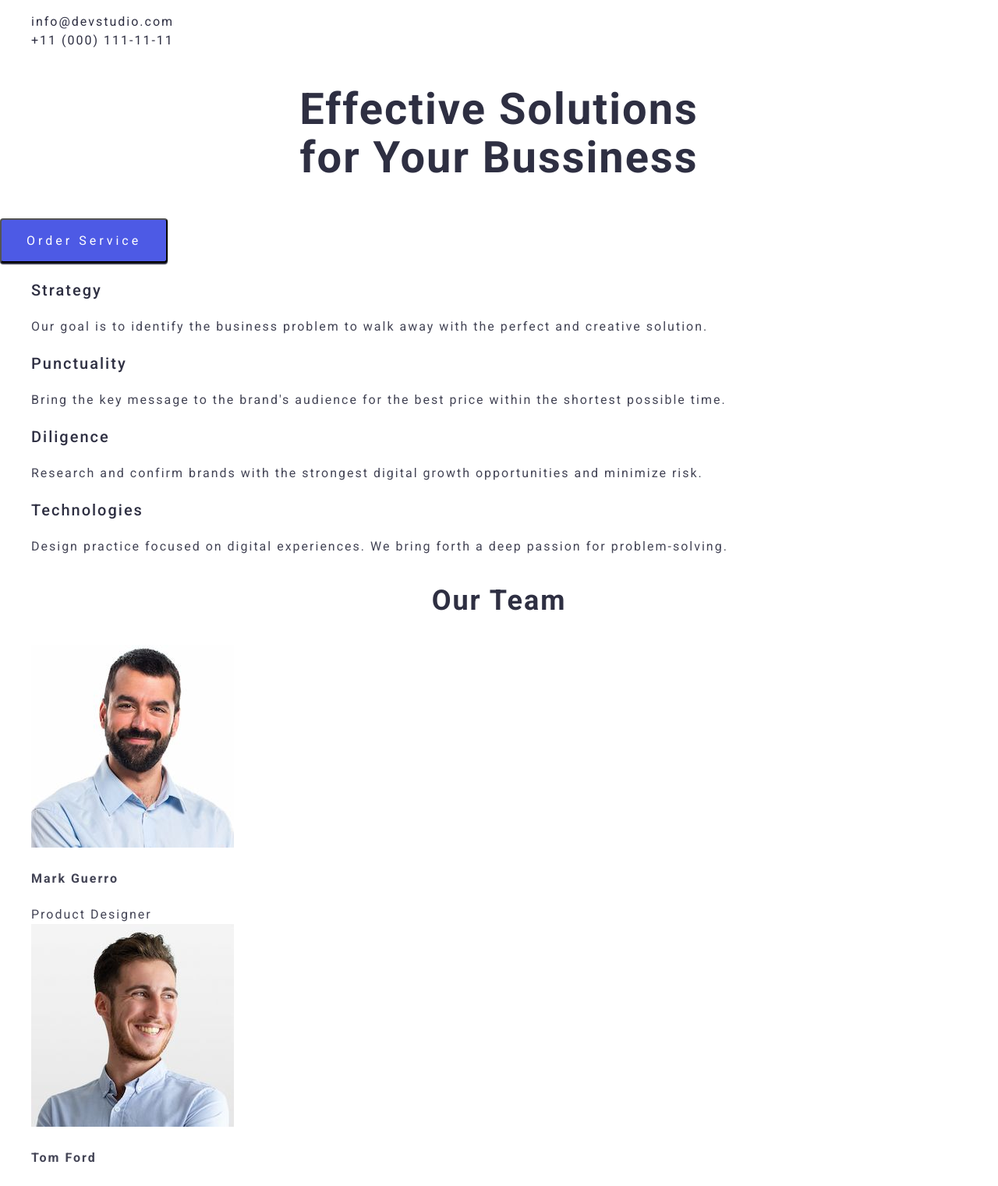
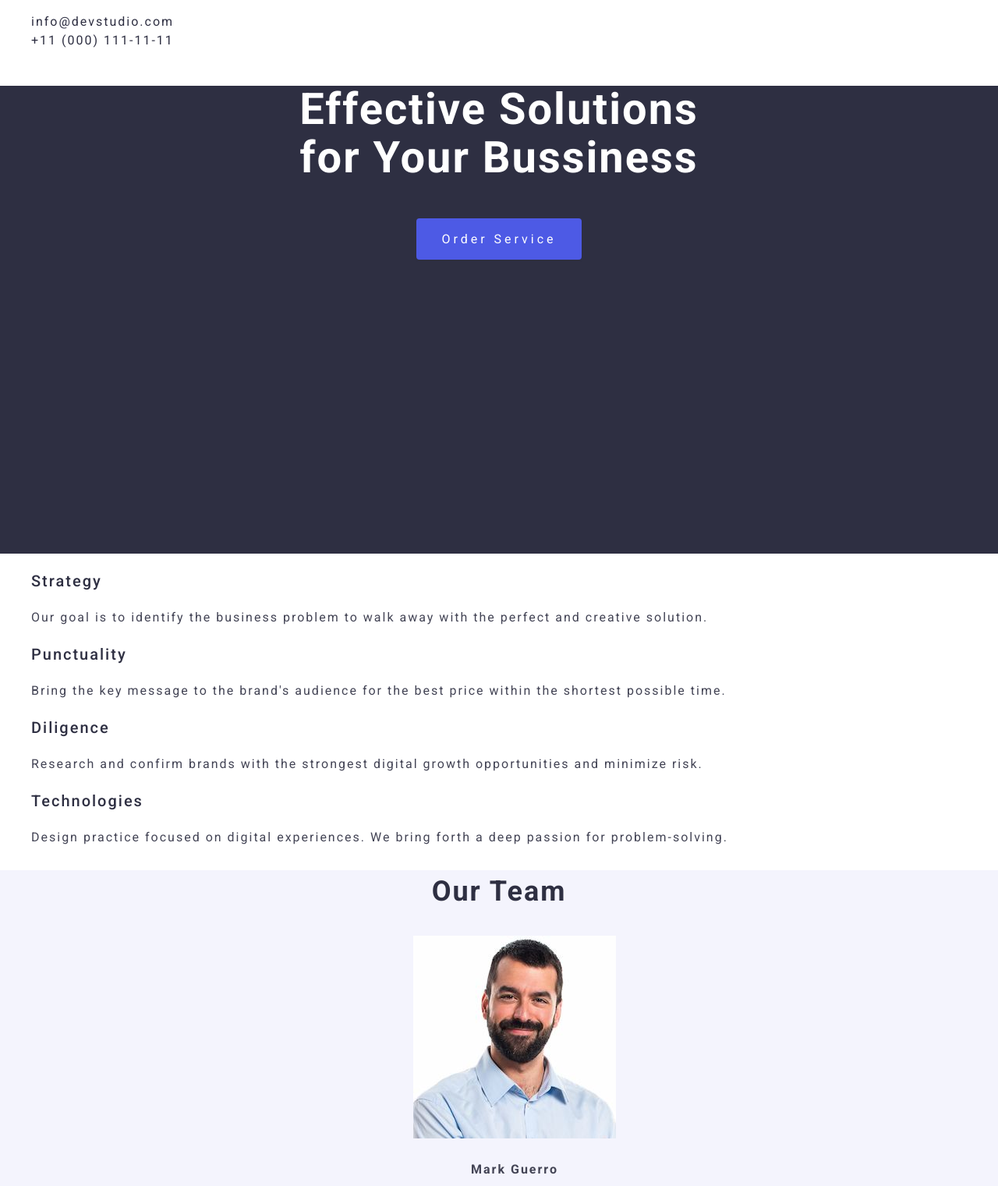
Before and after one commit to Tirnerf/goit-markup-hw-02, a plain HTML site: page index.html in a window 1280 px wide. Shown: the part 112-1633 px from the top of the page at 78% size. Drawn offline with nearby package versions, Linux system fonts and the light colour scheme.

Commit message:
ilk_kontrol_sonrası

```diff
--- a/css/style.css
+++ b/css/styles.css
@@ -31,7 +31,7 @@ body {
     font-weight: 700;
     font-size: 18px;
     line-height: 21px;
-    color: #AFAFAF;
+    color: #F4F4F4;
     text-transform: uppercase;
     letter-spacing: 3PX;
     text-decoration: none;
@@ -66,13 +66,20 @@ ul{
 }
 a {
     text-decoration: none;
+}
 
+.hero{
+    background-color: #2E2F42;
+    width: 100%;
+    height: 600px;
+    text-align: center;
 }
+
 h1{
     font-weight: 700;
     font-size: 56px;
     line-height: 1.1;
-    color: #2E2F42;
+    color: #FFFFFF;
     letter-spacing: 2%;
     text-align: center;
 }
@@ -90,6 +97,7 @@ h3{
     letter-spacing: 2%;
 }
 .button{
+    border: none;
     font-family: "Roboto", sans-serif;
     font-weight: 400;
     font-size: 16px;
@@ -106,4 +114,18 @@ h3{
 }
 .button:hover{
     background-color: #404BBF;
+    cursor: pointer;
 }
+
+.our-team{
+    background-color: #F4F4FD;
+    width: 100%;
+    text-align: center;
+}
+
+footer{
+    background-color: #2E2F42;
+    width: 100%;
+    height: 312px;
+    text-align: left;
+}
--- a/index.html
+++ b/index.html
@@ -21,7 +21,7 @@
       crossorigin="anonymous"
       referrerpolicy="no-referrer"
     />
-    <link rel="stylesheet" href="./css/style.css" />
+    <link rel="stylesheet" href="./css/styles.css" />
   </head>
   <body>
     <!-- HEADER kısmı burada -->
@@ -52,7 +52,7 @@
     </header>
     <!-- MAIN kısmı burada -->
     <main>
-      <section>
+      <section class="hero">
         <h1 class="slogan-h1">Effective Solutions<br />for Your Bussiness</h1>
         <input type="button" value="Order Service" class="button" />
       </section>
@@ -92,7 +92,7 @@
       </section>
 
       <!-- Takım oyunucları aşağıda listelendi-->
-      <section>
+      <section  class="our-team">
         <h2>Our Team</h2>
         <ul>
           <li>
```
